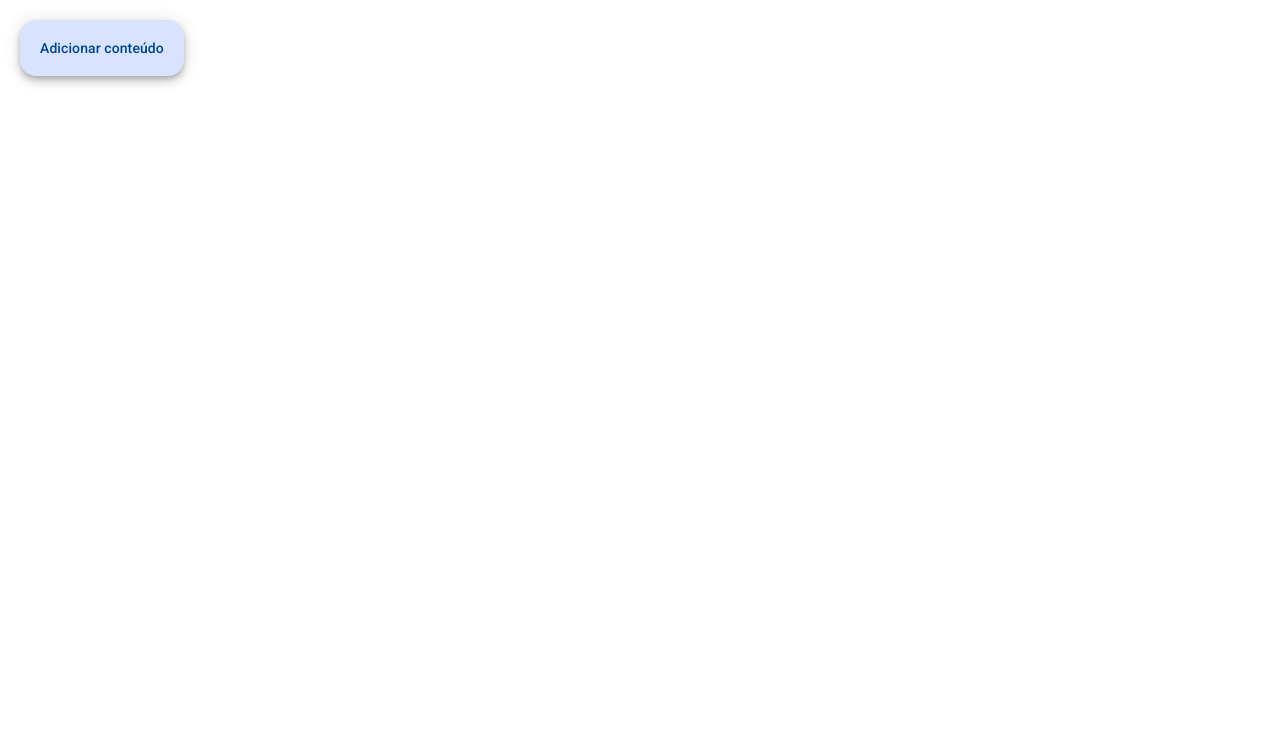
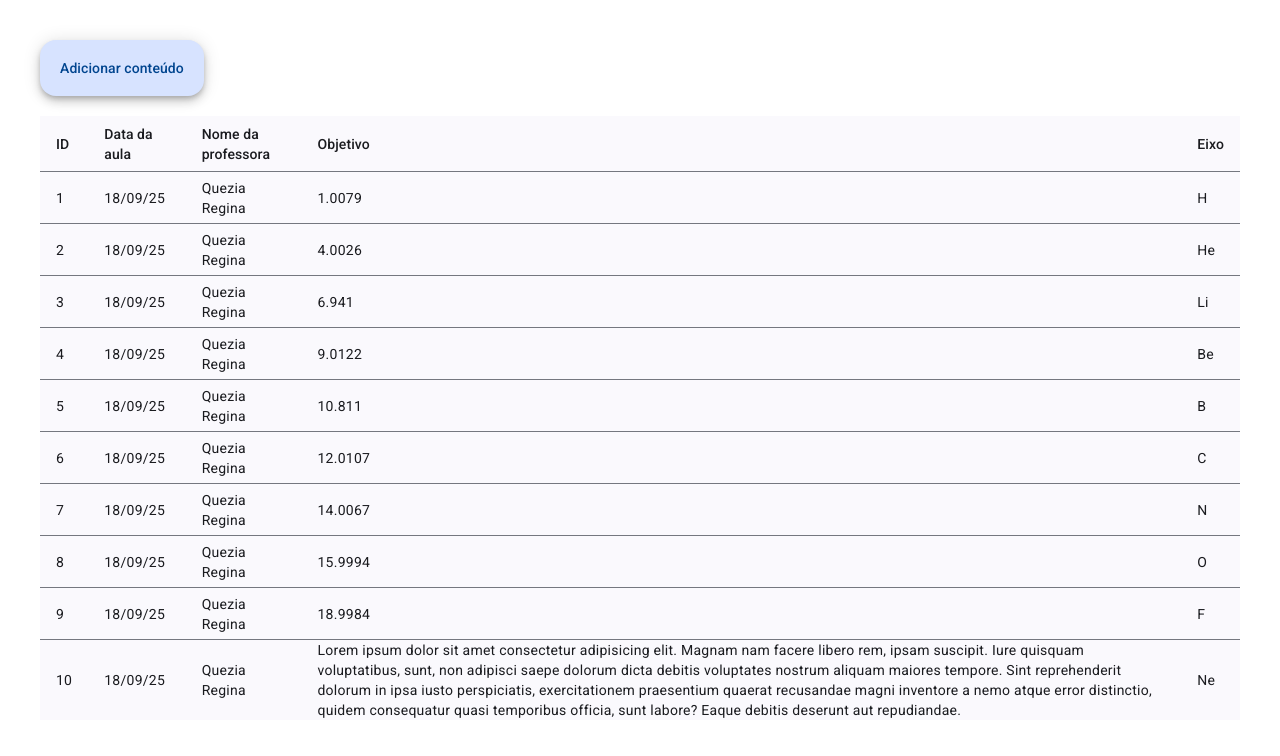
Before and after one commit to MarcelloMenezes/projeto-angular, an Angular app: page / in a window 1280 px wide. Shown: the top 756 px of the page. Built offline with nearby package versions, Linux system fonts and the light colour scheme.

Commit message:
feat: add table material angular

```diff
--- a/src/app/app.scss
+++ b/src/app/app.scss
@@ -1,3 +1,3 @@
 .container {
-  padding: 20px;
+  padding: 40px;
 }
--- /dev/null
+++ b/src/app/components/table/table.html
@@ -0,0 +1,37 @@
+<table mat-table [dataSource]="dataSource" class="mat-elevation-z8">
+  <!--- Note that these columns can be defined in any order.
+        The actual rendered columns are set as a property on the row definition" -->
+
+  <!-- Id Column -->
+  <ng-container matColumnDef="id">
+    <th mat-header-cell *matHeaderCellDef>ID</th>
+    <td mat-cell *matCellDef="let element">{{ element.id }}</td>
+  </ng-container>
+
+  <!-- Name Column -->
+  <ng-container matColumnDef="date">
+    <th mat-header-cell *matHeaderCellDef>Data da aula</th>
+    <td mat-cell *matCellDef="let element">{{ element.date }}</td>
+  </ng-container>
+
+  <!-- Name Column -->
+  <ng-container matColumnDef="name">
+    <th mat-header-cell *matHeaderCellDef>Nome da professora</th>
+    <td mat-cell *matCellDef="let element">{{ element.name }}</td>
+  </ng-container>
+
+  <!-- Objetivo Column -->
+  <ng-container matColumnDef="objetivo">
+    <th mat-header-cell *matHeaderCellDef>Objetivo</th>
+    <td mat-cell *matCellDef="let element">{{ element.objetivo }}</td>
+  </ng-container>
+
+  <!-- Eixo Column -->
+  <ng-container matColumnDef="eixo">
+    <th mat-header-cell *matHeaderCellDef>Eixo</th>
+    <td mat-cell *matCellDef="let element">{{ element.eixo }}</td>
+  </ng-container>
+
+  <tr mat-header-row *matHeaderRowDef="displayedColumns"></tr>
+  <tr mat-row *matRowDef="let row; columns: displayedColumns"></tr>
+</table>
--- /dev/null
+++ b/src/app/components/table/table.ts
@@ -0,0 +1,95 @@
+import { Component } from '@angular/core';
+import { MatTableModule } from '@angular/material/table';
+
+export interface PeriodicElement {
+  name: string;
+  date: string;
+  id: number;
+  objetivo: string;
+  eixo: string;
+}
+
+const ELEMENT_DATA: PeriodicElement[] = [
+  {
+    id: 1,
+    date: '18/09/25',
+    name: 'Quezia Regina',
+    objetivo: '1.0079',
+    eixo: 'H',
+  },
+  {
+    id: 2,
+    date: '18/09/25',
+    name: 'Quezia Regina',
+    objetivo: '4.0026',
+    eixo: 'He',
+  },
+  {
+    id: 3,
+    date: '18/09/25',
+    name: 'Quezia Regina',
+    objetivo: '6.941',
+    eixo: 'Li',
+  },
+  {
+    id: 4,
+    date: '18/09/25',
+    name: 'Quezia Regina',
+    objetivo: '9.0122',
+    eixo: 'Be',
+  },
+  {
+    id: 5,
+    date: '18/09/25',
+    name: 'Quezia Regina',
+    objetivo: '10.811',
+    eixo: 'B',
+  },
+  {
+    id: 6,
+    date: '18/09/25',
+    name: 'Quezia Regina',
+    objetivo: '12.0107',
+    eixo: 'C',
+  },
+  {
+    id: 7,
+    date: '18/09/25',
+    name: 'Quezia Regina',
+    objetivo: '14.0067',
+    eixo: 'N',
+  },
+  {
+    id: 8,
+    date: '18/09/25',
+    name: 'Quezia Regina',
+    objetivo: '15.9994',
+    eixo: 'O',
+  },
+  {
+    id: 9,
+    date: '18/09/25',
+    name: 'Quezia Regina',
+    objetivo: '18.9984',
+    eixo: 'F',
+  },
+  {
+    id: 10,
+    date: '18/09/25',
+    name: 'Quezia Regina',
+    objetivo:
+      'Lorem ipsum dolor sit amet consectetur adipisicing elit. Magnam nam facere libero rem, ipsam suscipit. Iure quisquam voluptatibus, sunt, non adipisci saepe dolorum dicta debitis voluptates nostrum aliquam maiores tempore. Sint reprehenderit dolorum in ipsa iusto perspiciatis, exercitationem praesentium quaerat recusandae magni inventore a nemo atque error distinctio, quidem consequatur quasi temporibus officia, sunt labore? Eaque debitis deserunt aut repudiandae.',
+    eixo: 'Ne',
+  },
+];
+
+@Component({
+  selector: 'app-table',
+  imports: [MatTableModule],
+  templateUrl: './table.html',
+  styleUrl: './table.scss',
+})
+export class Table {
+  displayedColumns: string[] = ['id', 'date', 'name', 'objetivo', 'eixo'];
+  dataSource = ELEMENT_DATA;
+}
--- a/src/app/pages/home/home.html
+++ b/src/app/pages/home/home.html
@@ -1,3 +1,6 @@
-<section>
+<section class="btn-add">
   <button matFab extended (click)="adicionar()">Adicionar conteúdo</button>
 </section>
+<section>
+  <app-table></app-table>
+</section>
--- a/src/app/pages/home/home.scss
+++ b/src/app/pages/home/home.scss
@@ -0,0 +1,3 @@
+.btn-add {
+    margin-bottom: 20px;
+}
--- a/src/app/pages/home/home.ts
+++ b/src/app/pages/home/home.ts
@@ -3,10 +3,11 @@ import { MatButtonModule } from '@angular/material/button';
 import { MatIconModule } from '@angular/material/icon';
 import { Modal } from '../../components/modal/modal';
 import { MatDialog } from '@angular/material/dialog';
+import { Table } from '../../components/table/table';
 
 @Component({
   selector: 'app-home',
-  imports: [MatButtonModule, MatIconModule],
+  imports: [MatButtonModule, MatIconModule, Table],
   templateUrl: './home.html',
   styleUrl: './home.scss',
 })
```
Also changed, not shown: src/app/components/table/table.scss (added), 1 other file (tests, documents, lock files or other folders).
